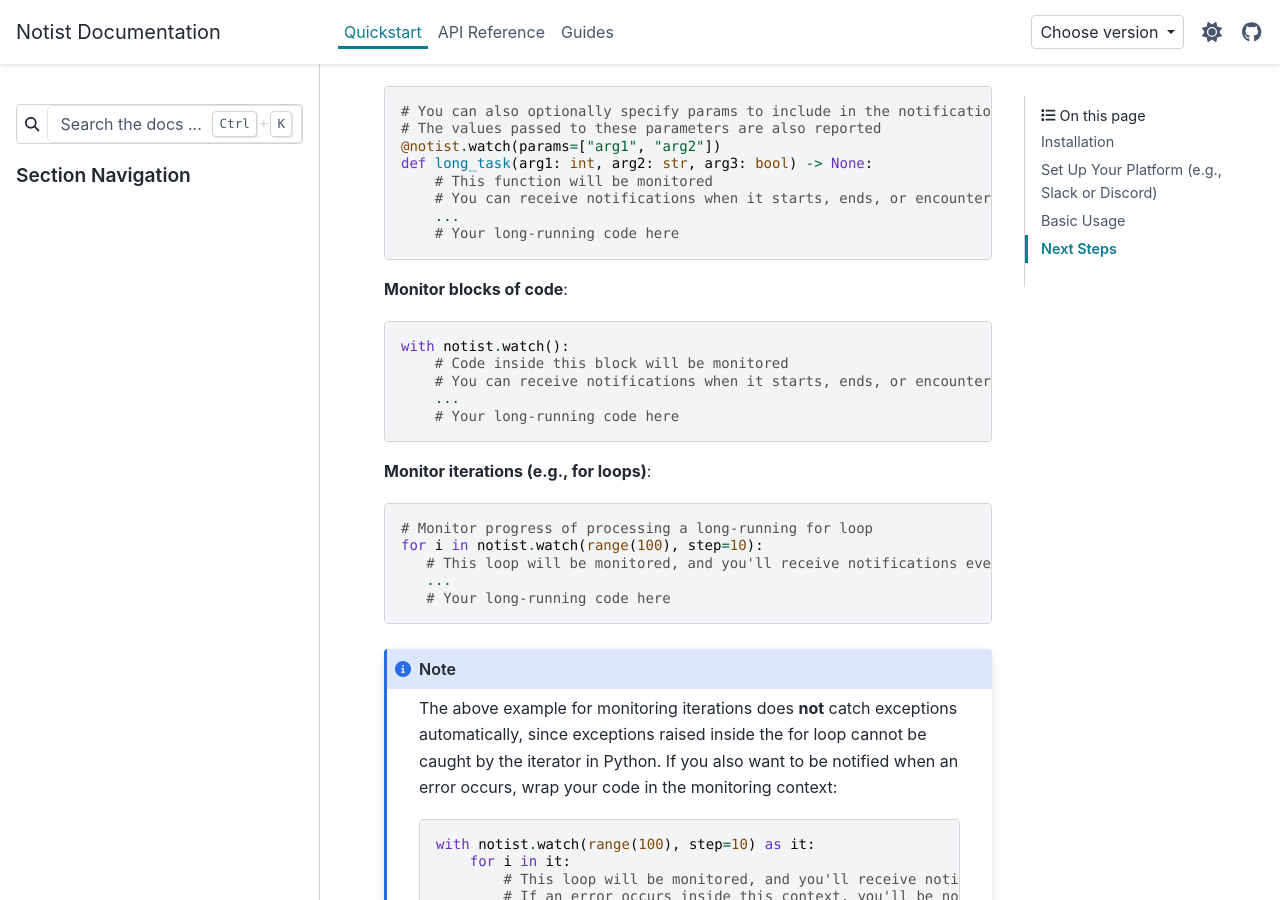
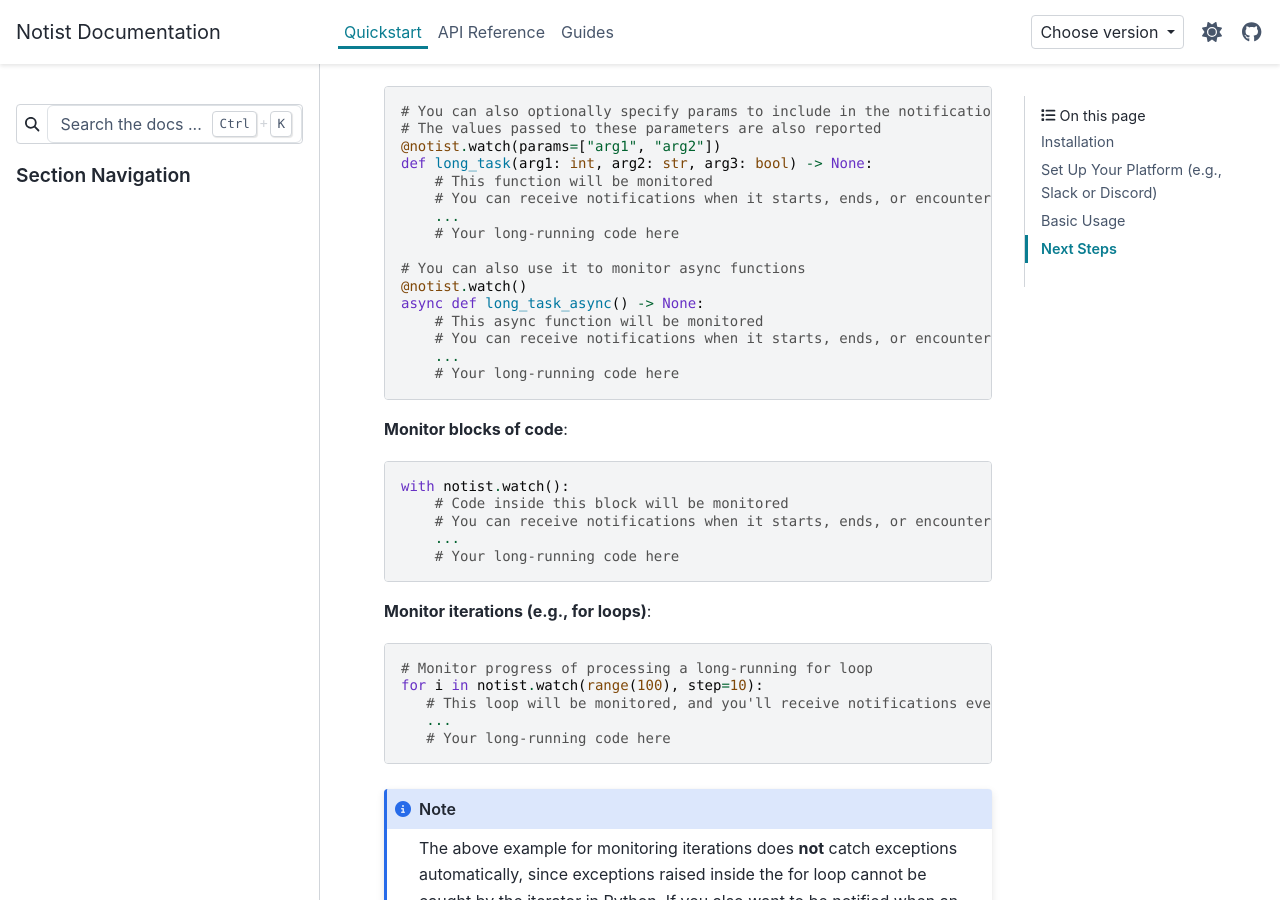
Before and after one commit to kAIto47802/notist, a Sphinx documentation site: the page built from docs/quickstart.rst, in a window 1280 px wide and 900 px high, scrolled down 1978 px. Built offline with Sphinx 7.4.7 and the PyData theme 0.15.4, drawn with Linux system fonts in a browser that asks for light colours; comment, search, counter and statistics services are not loaded.

Commit message:
Update docs

```diff
--- a/docs/index.rst
+++ b/docs/index.rst
@@ -58,13 +58,20 @@
 
    # You can also optionally specify params to include in the notification
    # The values passed to these parameters are also reported
-   @notist.watch(params=["arg1", "arg2"])
+   @notist.watch(send_to="slack", chennal="my-channel", params=["arg1", "arg2"])
    def long_task(arg1: int, arg2: str, arg3: bool) -> None:
        # This function will be monitored
        # You can receive notifications when it starts, ends, or encounters an error
        ...
        # Your long-running code here
 
+   # You can also use it to monitor async functions
+   @notist.watch()
+   async def long_task_async() -> None:
+       # This async function will be monitored
+       # You can receive notifications when it starts, ends, or encounters an error
+       ...
+       # Your long-running code here
 
 **Monitor blocks of code:**
 
--- a/docs/quickstart.rst
+++ b/docs/quickstart.rst
@@ -95,6 +95,14 @@
    @notist.watch(params=["arg1", "arg2"])
    def long_task(arg1: int, arg2: str, arg3: bool) -> None:
        # This function will be monitored
+       # You can receive notifications when it starts, ends, or encounters an error
+       ...
+       # Your long-running code here
+
+   # You can also use it to monitor async functions
+   @notist.watch()
+   async def long_task_async() -> None:
+       # This async function will be monitored
        # You can receive notifications when it starts, ends, or encounters an error
        ...
        # Your long-running code here
```
Also changed, not shown: README.md (+9 -1 lines), 2 other files.
